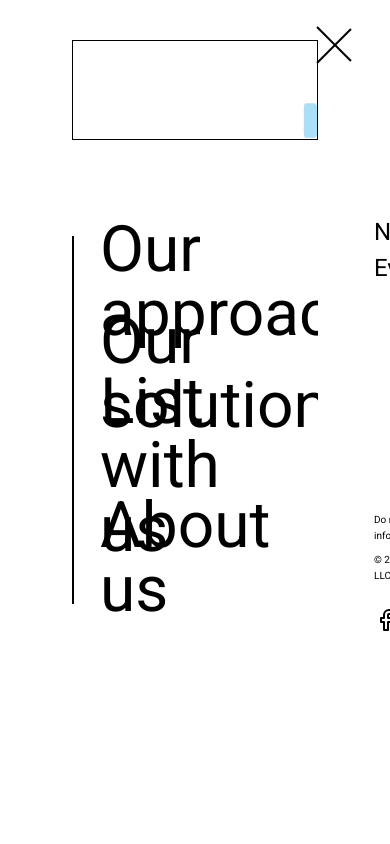
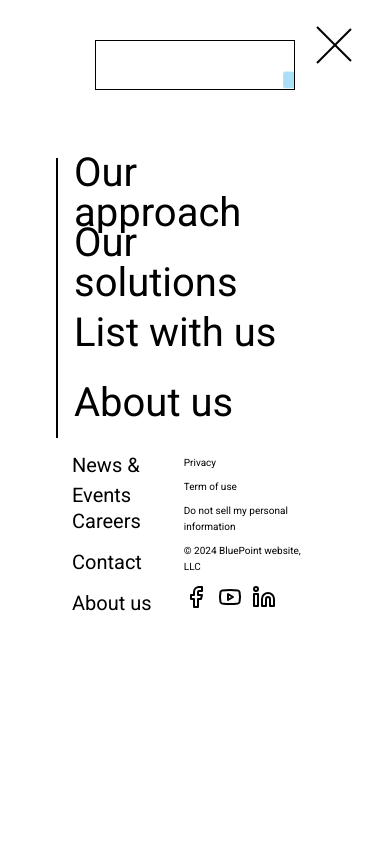
Before and after one commit to Hansraj8149/supernal.aero-clone, a Next.js app: page / in a window 390 px wide. Both pictures are taken after a click on the button 334 px from the left and 32 px from the top of the page. Shown: the top 844 px of the page. Built offline with nearby package versions, Linux system fonts and the light colour scheme; grey boxes are pictures that could not be loaded.

Commit message:
made the footer and header responsive

```diff
--- a/app/globals.css
+++ b/app/globals.css
@@ -21,33 +21,10 @@
 }
 
 
-.aw-nav-wrap{
-    width: 100%;
-    height: calc(100vh - 112px);
-    display: flex;
-    align-items: center;
-    padding-bottom: 48px;
-    gap: 24px;
-    overflow: auto;
-}
-.aw-nav-ul{
-    width: 100%;
-    list-style: none;
-    margin: 0 0 32px 0;
-    padding-left: 16px;
-    border-left: 2px solid #000000;
-    position: relative;
-}
-.aw-nav-item{
-    height: 92px;
-    display: flex;
-    align-items: center;
-}
+
+
 .aw-nav-link{
-    font-size: 64px;
     line-height: 1;
-    padding: 8px 40px 8px 10px;
-    margin: 4px 0;
     display: flex;
     color: #000000;
     position: relative;
--- a/components/Footer.tsx
+++ b/components/Footer.tsx
@@ -1,18 +1,23 @@
 import React, { ReactElement } from 'react'
 import { navLinks, secondaryLinks,socials } from '@/utils'
+
+
 const Footer = () => {
   return (
     <footer className='h-full overflow-hidden bg-black'>
-        <div className='aw-container mt-20 mb-10'>
-            <div className='px-[80px] grid grid-cols-12 gap-[24px]'>
-                <div className="col-span-4">
+    <div className='aw-container mt-28 mb-10'>
+            <div className='flex flex-col items-center justify-center md:grid md:grid-cols-10 lg:grid lg:grid-cols-10 gap-[60px] md:gap-[24px]  lg:gap-[24px]'>
+                <div className="col-span-10 md:col-span-5 lg:col-span-5 items-center">
 
-                <img src='images/logo.svg' className='w-[100%]' alt='logo image'/>
+                <img src='images/logo.svg' className=' w-[100%] md:w-[70%] lg:w-[70%]' alt='logo image'/>
 
                 </div>
+                <div className='col-span-5 grid grid-cols-2 gap-20 items-start'>
 
-                <ul className="col-start-7 col-span-3 mx-[24px] p-0 list-none">
-                    {navLinks.map((footerLink) => (
+
+                <ul className=" col-span-1 mx-[24px] p-0 list-none">
+                {navLinks.map((footerLink) => (
+
                         <li key={footerLink.id} className='w-[100%] '>
 
                         <a  href={footerLink.href} className='flex items-center text-white text-[24px] h-[36px] leading-none transition duration-300 ease-in-out mb-[16px] hover:text-[#60bfff] hover:no-underline'>{footerLink.label}</a>
@@ -20,24 +25,27 @@ const Footer = () => {
 
                     ))}
                 </ul>
-                <div className="col-start-10 col-span-3 ">
-                    <div className="flex flex-col gap-[24px]">
+                <div className=" col-span-1 ">
+                <div className="flex flex-col gap-[24px]">
                         {secondaryLinks.map((secondaryLinks)=> (
                             <a key={secondaryLinks.id} href={secondaryLinks.href} className='flex text-[14px] leading-4 text-white hover:underline '>{secondaryLinks.label}</a>
                         ))}
 
                     </div>
                     <div className="flex items-center gap-[24px] mt-[24px]">
-                        {socials.map((socials)=> (
+                    {socials.map((socials)=> (
+
                             <a key={socials.id} href={socials.href} className='text-white transition duration-200 text-[32px] hover:text-[#60bfff] no-underline'>{socials.component}</a>
                         ))}
                     </div>
                 </div>
             </div>
+            </div>
+
 
       </div>
             <div className="h-[200px] w-[100%] overflow-hidden bg-cover bg-top " style={{backgroundImage:`url("/images/footerBg.svg")`}}></div>
-    </footer>
+            </footer>
   )
 }
 
--- a/components/Header.tsx
+++ b/components/Header.tsx
@@ -8,13 +8,13 @@ const Header = () => {
     <header className='h-screen w-[100%] overflow-hidden bg-white'>
       <div className='aw-container mt-10 mb-10'>
         <div className="w-[100%] flex items-center justify-center mb-5">
-        <img src="/images/logo.png" className="w-[400px] h-[100px] border border-black" alt='blue point logo' />
+        <img src="/images/logo.png" className=" w-[200px] h-[50px] lg:w-[400px] lg:h-[100px] border border-black" alt='blue point logo' />
         </div>
-          <div className="w-[100%] h-[100vh-112px] flex items-center pt-[48px] gap-[24px]  ">
-            <ul className="w-[100%] list-none pl-[16px] mr-[32px] border-black border-l-[2px] relative">
+          <div className="w-[100%] h-[100vh-112px] flex flex-col md:flex-row lg:flex-row items-center pt-[48px] lg:gap-[24px]  ">
+            <ul className="w-[100%] list-none h-full pl-[16px] mr-[32px] border-black border-l-[2px] relative">
               {headerLinks.map((headerLink) => (
-                <li key={headerLink.id} className="h-[92px] flex items-center aw-nav-item ">
-                  <a href={headerLink.href} className="text-[32px] lg:text-[64px] aw-nav-link">{headerLink.label}</a>
+                <li key={headerLink.id} className="h-[70px] lg:h-[92px] flex items-center aw-nav-item ">
+                  <a href={headerLink.href} className="text-[40px] lg:text-[64px] aw-nav-link">{headerLink.label}</a>
                   <div className="aw-nav-item-image">
                     <img src={headerLink.imgSrc} alt={headerLink.label} className='w-[100%] h-[100%] object-cover object-center' />
                   </div>
@@ -22,25 +22,29 @@ const Header = () => {
               ))}
             </ul>
 
-            <div className="w-[100%] max-w-[390px] font-normal flex flex-col items-end justify-end">
+            <div className="w-[100%] max-w-[390px] font-normal items-center justify-between flex md:flex-col lg:flex-col  md:items-end md:justify-end lg:items-end lg:justify-end">
               <ul className="mt-[24px] p-0 list-none">
                 {navLinks.map((navLink) => (
-                  <li key={navLink.id} className="w-[100%] flex flex-col items-end justify-end hover:underline">
-                    <a href={navLink.href} className="flex items-center text-black text-[24px] lg:text-[32px] h-[36px] transition duration-200 ease-in-out mb-[16px]">{navLink.label}</a>
+                  <li key={navLink.id} className="w-[100%] flex flex-col items-start justify-start md:items-end md:justify-end  lg:items-end lg:justify-end hover:underline">
+                    <a href={navLink.href} className="flex items-center text-black text-[20px] lg:text-[32px] h-[36px] transition duration-200 ease-in-out mb-[5px] md:mb-[10px] lg:mb-[16px]">{navLink.label}</a>
                   </li>
                 ))}
               </ul>
               <div>
-                <div className="flex flex-col mt-[24px] items-end justify-end gap-2">
+                <div className='flex flex-col items-start justify-between md:items-end md:justify-end lg:items-end lg:justify-end'>
+
+                <div className="flex flex-col  md:mt-[24px] lg:mt-[24px] items-start justify-start md:items-end md:justify-end lg:items-end lg:justify-end gap-2">
                   {secondaryLinks.map((secondaryLinks) => (
                     <a key={secondaryLinks.id} href={secondaryLinks.href} className="flex  text-[10px] lg:text-[14px] leading-4 text-black">{secondaryLinks.label}</a>
                   ))}
                 </div>
-                <div className="flex items-end justify-end gap-[24px] mt-[24px]">
+                <div className="flex  items-center justify-center md:items-end md:justify-end gap-[10px] md:gap-[24px] lg:gap-[24px] mt-[10px] md:mt-[24px] lg:mt-[24px]">
                   {socials.map((social) => (
-                    <a key={social.id} href={social.href} className="text-black transition duration-200 text-[16px] lg:text-[24px] hover:text-[#60bfff] hover:no-underline">{social.component}</a>
+                    <a key={social.id} href={social.href} className="text-black transition duration-200 text-[14px] lg:text-[24px] hover:text-[#60bfff] hover:no-underline">{social.component}</a>
                   ))}
                 </div>
+                </div>
+
               </div>
             </div>
           </div>
```
